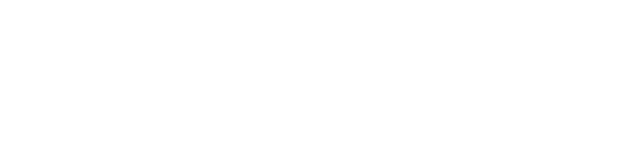
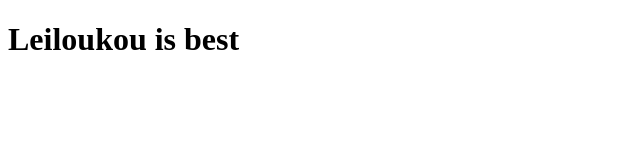
Before and after one commit to Leiloukou/Leiloukou, a plain HTML site: page index.html in a window 1280 px wide. Shown: the whole page, without its empty margins (0-640 px from the left). Drawn offline with Linux system fonts and the light colour scheme.

Commit message:
Update index.html

```diff
--- a/index.html
+++ b/index.html
@@ -4,9 +4,9 @@
     <meta charset="UTF-8">
     <meta http-equiv="X-UA-Compatible" content="IE=edge">
     <meta name="viewport" content="width=device-width, initial-scale=1.0">
-    <title>Document</title>
+    <title>Leiloukou is best!</title>
 </head>
 <body>
-
+    <h1>Leiloukou is best</h1>
 </body>
 </html>
```
